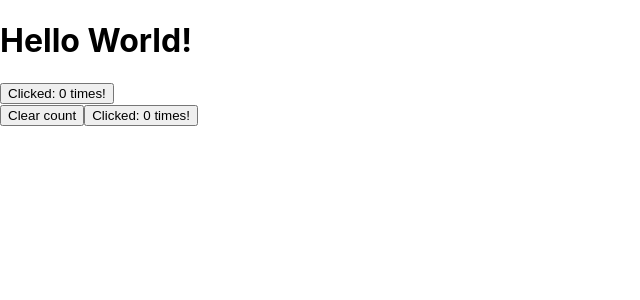
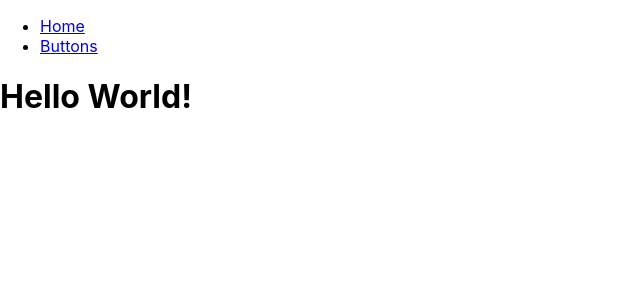
Before and after one commit to TaaviKodari/2023KevatTo1830_React-harjoitus, a React (Create React App) app in the folder 2023kevatto1830_react-harjoitus/: page / in a window 1280 px wide. Shown: the top 300 px of the page, without its empty margins (0-640 px from the left). Built offline with nearby package versions, Linux system fonts and the light colour scheme.

Commit message:
router valmiiksi

```diff
--- a/2023kevatto1830_react-harjoitus/src/App.js
+++ b/2023kevatto1830_react-harjoitus/src/App.js
@@ -1,13 +1,21 @@
 import React from "react";
 import {Message} from "./pages/Message";
 import { Buttons} from "./pages/Buttons";
+import { BrowserRouter,Routes, Route } from "react-router-dom";
+import { Router } from "./pages/Router";
 
 function App() {
   return (
-    <div >
-      <Message />
-      <Buttons/>
-    </div>
+    <BrowserRouter>
+      <div >
+        <Routes>
+            <Route path='/'element={<Router/>}>
+            <Route index element={<Message/>}/>
+            <Route path='Buttons' element={<Buttons/>}/>
+          </Route>
+        </Routes>
+      </div>
+    </BrowserRouter>
   );
 }
 
--- a/2023kevatto1830_react-harjoitus/src/pages/Router.jsx
+++ b/2023kevatto1830_react-harjoitus/src/pages/Router.jsx
@@ -0,0 +1,20 @@
+import React from "react";
+import {Outlet, Link} from "react-router-dom";
+
+export const Router = () =>{
+    return(
+        <>
+            <div>
+                <ul>
+                    <li>
+                        <Link to="/">Home</Link>
+                    </li>
+                    <li>
+                        <Link to="/Buttons">Buttons</Link>
+                    </li>
+                </ul>
+            </div>
+            <Outlet/>
+        </>
+    );
+}
```
